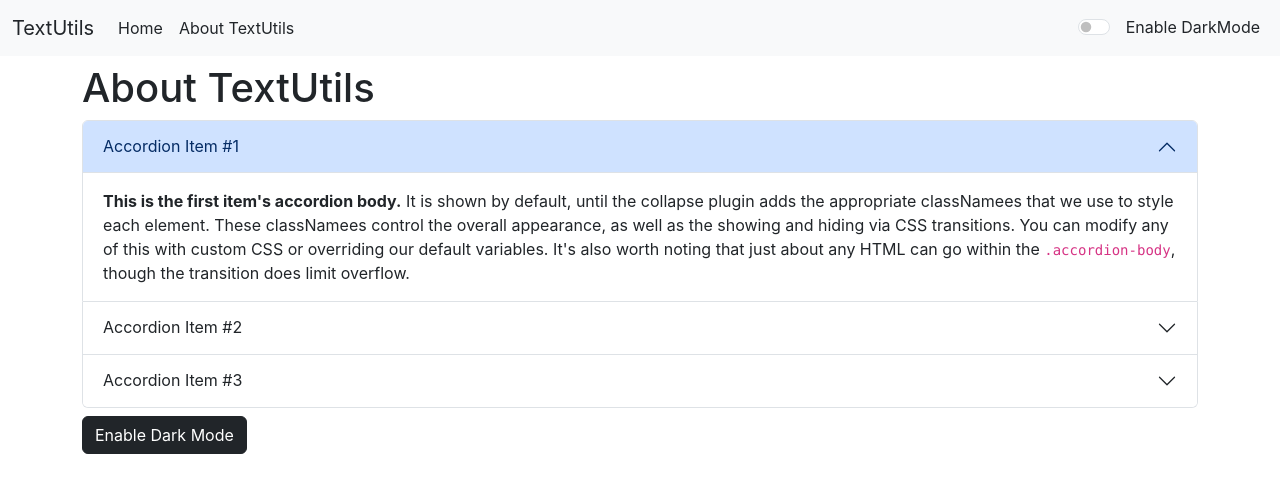
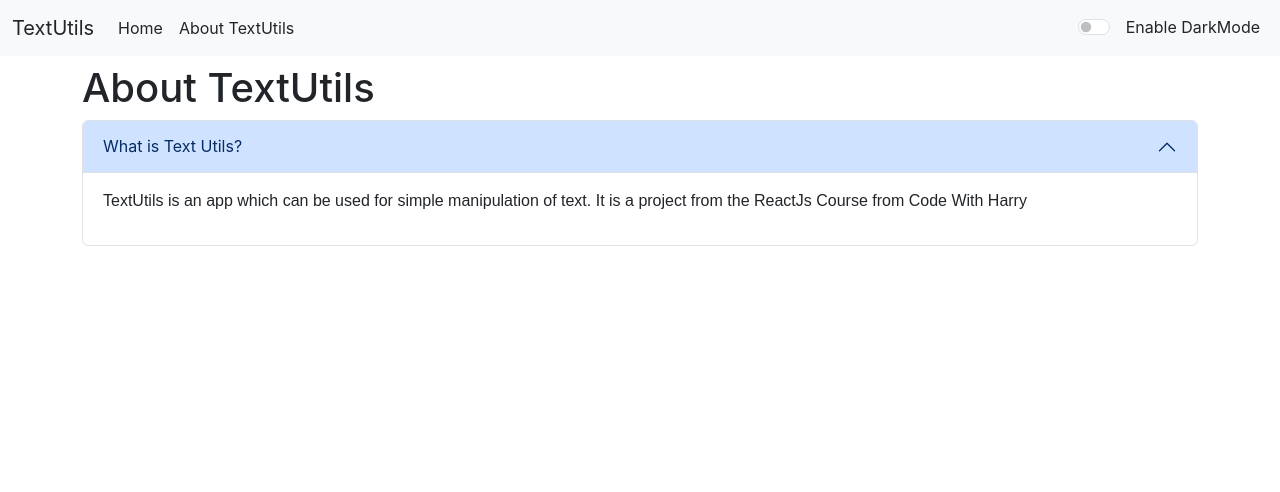
Before and after one commit to AbhiVishwak27/trains4, a React (Create React App) app: page /about in a window 1280 px wide. Shown: the top 492 px of the page. Built offline with nearby package versions, Linux system fonts and the light colour scheme.

Commit message:
Edited but page, still left to add dark mod

```diff
--- a/src/App.js
+++ b/src/App.js
@@ -28,7 +28,7 @@
       <Navbar title="TextUtils" about="About TextUtils" mode={mode} handleMode={handleMode}/>
       <Routes>
         <Route exact path='/' element={<TextForm title="Enter The Text For Analyzing" mode={mode}/>}/>
-        <Route path='/about' element={<About/>}/>
+        <Route path='/about' element={<About mode={mode}/>} />
       </Routes>
     </Router>
     </>
--- a/src/component/About.js
+++ b/src/component/About.js
@@ -1,49 +1,37 @@
 import React from 'react'
 
-export default function About() {
-  return (
+export default function About(props) {
+    // let sty = {
+    //     pass
+    // }
+    let txtColor = '';
+    if (props.mode === 'light'){
+        txtColor = "dark";
+    }
+    else if (props.mode === 'dark'){
+        txtColor = "light";
+    }
+
+    let bgColor = props.mode;
+    return (
     <>
     <div className='container'>
-    <h1 className='my-2'>About TextUtils</h1>
-    <div className="accordion" id="accordionExample">
+    <h1 className={`my-2 text-${txtColor}`}>About TextUtils</h1>
+    <div className="accordion" id="infoApp">
         <div className="accordion-item">
             <h2 className="accordion-header">
                 <button className="accordion-button" type="button" data-bs-toggle="collapse" data-bs-target="#collapseOne" aria-expanded="true" aria-controls="collapseOne">
-                    Accordion Item #1
+                    What is Text Utils?
                 </button>
             </h2>
-            <div id="collapseOne" className="accordion-collapse collapse show" data-bs-parent="#accordionExample">
+            <div id="collapseOne" className="accordion-collapse collapse show" data-bs-parent="#infoApp">
                 <div className="accordion-body">
-                    <strong>This is the first item's accordion body.</strong> It is shown by default, until the collapse plugin adds the appropriate classNamees that we use to style each element. These classNamees control the overall appearance, as well as the showing and hiding via CSS transitions. You can modify any of this with custom CSS or overriding our default variables. It's also worth noting that just about any HTML can go within the <code>.accordion-body</code>, though the transition does limit overflow.
-                </div>
-            </div>
-        </div>
-        <div className="accordion-item">
-            <h2 className="accordion-header">
-                <button className="accordion-button collapsed" type="button" data-bs-toggle="collapse" data-bs-target="#collapseTwo" aria-expanded="false" aria-controls="collapseTwo">
-                    Accordion Item #2
-                </button>
-            </h2>
-            <div id="collapseTwo" className="accordion-collapse collapse" data-bs-parent="#accordionExample">
-                <div className="accordion-body">
-                    <strong>This is the second item's accordion body.</strong> It is hidden by default, until the collapse plugin adds the appropriate classNamees that we use to style each element. These classNamees control the overall appearance, as well as the showing and hiding via CSS transitions. You can modify any of this with custom CSS or overriding our default variables. It's also worth noting that just about any HTML can go within the <code>.accordion-body</code>, though the transition does limit overflow.
-                </div>
-            </div>
-        </div>
-        <div className="accordion-item">
-            <h2 className="accordion-header">
-                <button className="accordion-button collapsed" type="button" data-bs-toggle="collapse" data-bs-target="#collapseThree" aria-expanded="false" aria-controls="collapseThree">
-                    Accordion Item #3
-                </button>
-            </h2>
-            <div id="collapseThree" className="accordion-collapse collapse" data-bs-parent="#accordionExample">
-                <div className="accordion-body">
-                    <strong>This is the third item's accordion body.</strong> It is hidden by default, until the collapse plugin adds the appropriate classNamees that we use to style each element. These classNamees control the overall appearance, as well as the showing and hiding via CSS transitions. You can modify any of this with custom CSS or overriding our default variables. It's also worth noting that just about any HTML can go within the <code>.accordion-body</code>, though the transition does limit overflow.
+                    <p>TextUtils is an app which can be used for simple manipulation of text. It is a project from the ReactJs Course from Code With Harry</p>
                 </div>
             </div>
         </div>
     </div>
-    <button className="btn btn-dark my-2">Enable Dark Mode</button>
+
     </div>
     </>
   )
```
